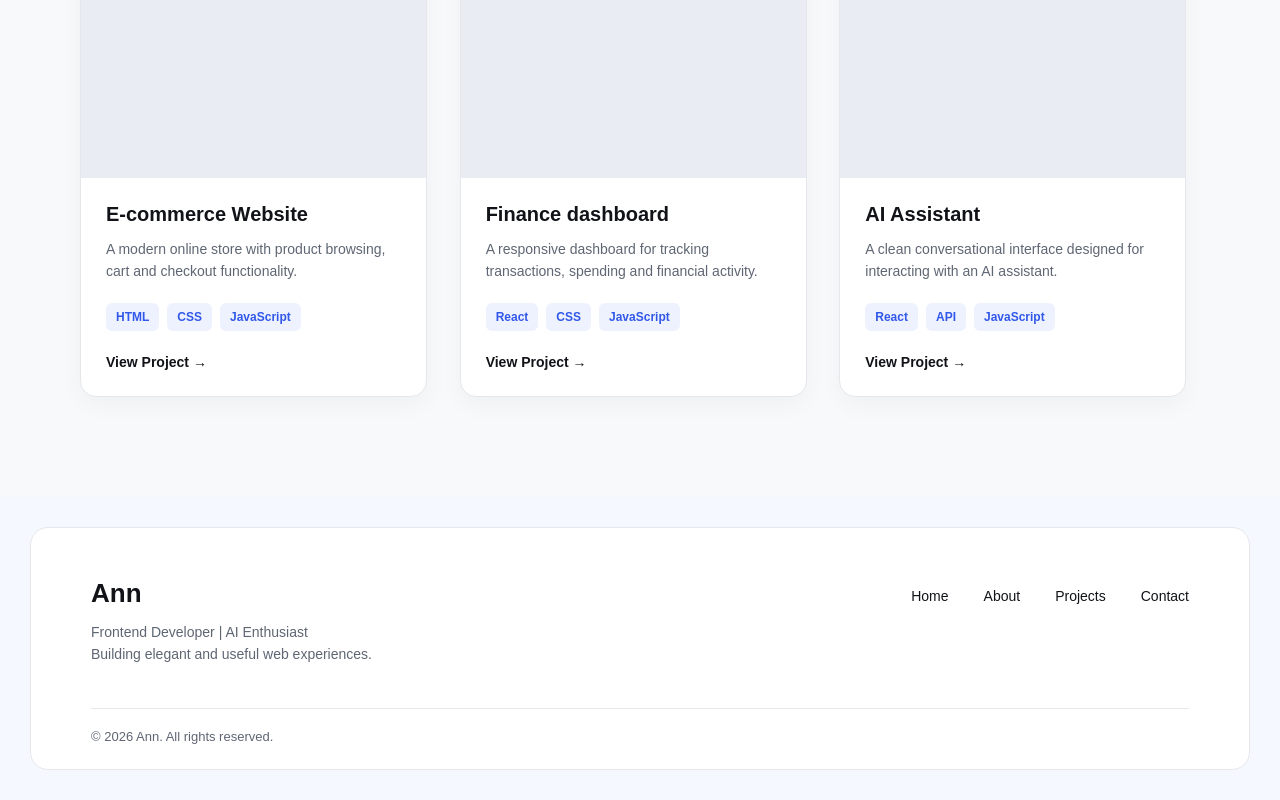
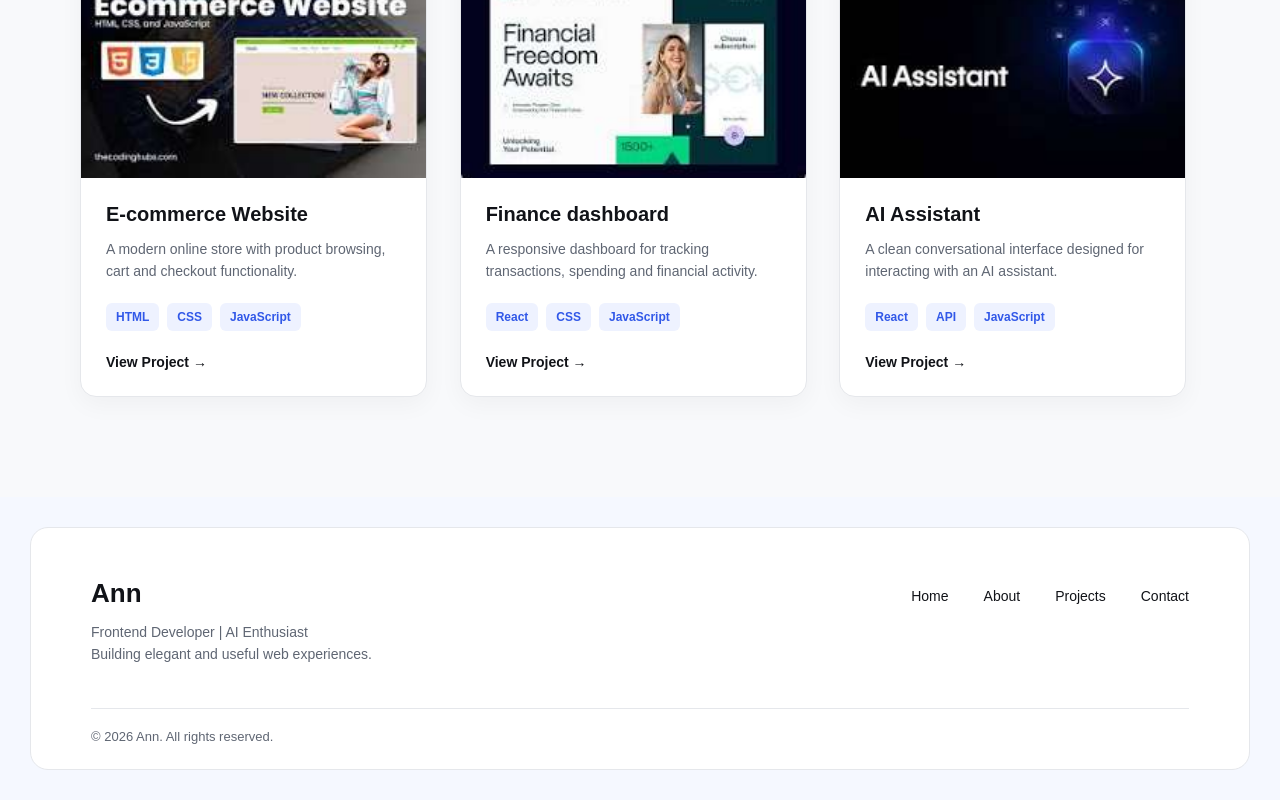
Before and after one commit to OrionHQI/ann-portfolio, a plain HTML site: page index.html in a window 1280 px wide. Both pictures are taken after a click on the link "View My Work". Shown: the part 411-1211 px from the top of the page. Drawn offline with Linux system fonts and the light colour scheme.

Commit message:
Update index.html

```diff
--- a/index.html
+++ b/index.html
@@ -199,7 +199,7 @@
     <div class="project-card">
 
         <div class="project-image">
-    <img src="images/projects/ecommerce.jpg" alt="E-commerce Website">
+    <img src="images/ecommerce.jpg" alt="E-commerce Website">
 </div>
 
         <div class="project-content">
@@ -225,7 +225,7 @@
 <div class="project-card">
 
         <div class="project-image">
-    <img src="images/projects/finance.jpg" alt="Finance Dashboard">
+    <img src="images/finance.jpg" alt="Finance Dashboard">
 </div>
 
         <div class="project-content">
@@ -251,7 +251,7 @@
         <div class="project-card">
 
        <div class="project-image">
-    <img src="images/projects/ai-assistant.jpg" alt="AI Assistant">
+   <img src="images/ai-assistant.jpg" alt="AI Assistant">
 </div>
 
         <div class="project-content">
```
